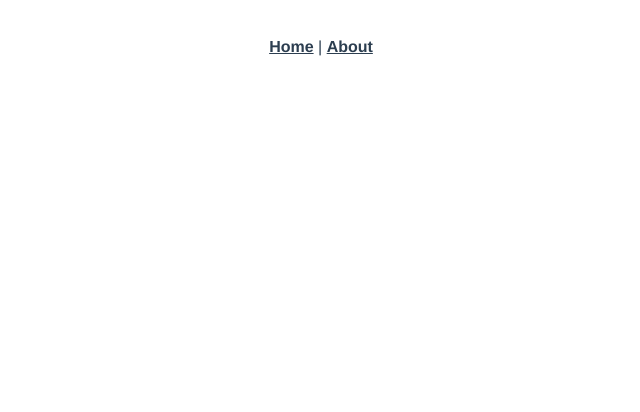
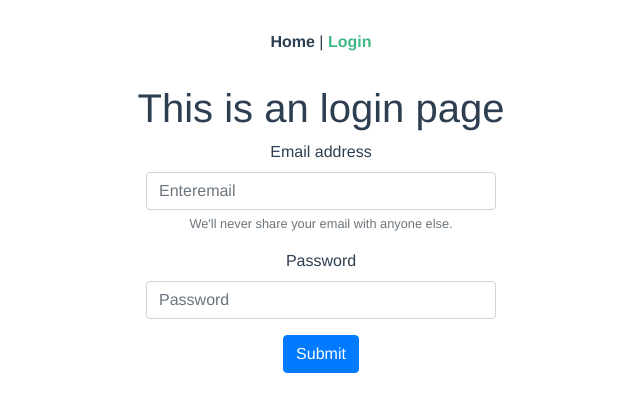
Before and after one commit to erikturkovic/fipugram, a Vue app: page /login in a window 1280 px wide. Shown: the top 412 px of the page, without its empty margins (319-959 px from the left). Built offline with nearby package versions, Linux system fonts and the light colour scheme.

Commit message:
Gotov Tutorial #1
Mislim da jedino nisam resil jednu natuknicu na kraju, nisam siguran.

```diff
--- a/public/index.html
+++ b/public/index.html
@@ -6,6 +6,7 @@
     <meta name="viewport" content="width=device-width,initial-scale=1.0">
     <link rel="icon" href="<%= BASE_URL %>favicon.ico">
     <title><%= htmlWebpackPlugin.options.title %></title>
+    <link rel="stylesheet" href="https://cdn.jsdelivr.net/npm/bootstrap@4.0.0/dist/css/bootstrap.min.css" integrity="sha384-Gn5384xqQ1aoWXA+058RXPxPg6fy4IWvTNh0E263XmFcJlSAwiGgFAW/dAiS6JXm" crossorigin="anonymous">
   </head>
   <body>
     <noscript>
--- a/src/App.vue
+++ b/src/App.vue
@@ -2,7 +2,7 @@
   <div id="app">
     <nav>
       <router-link to="/">Home</router-link> |
-      <router-link to="/about">About</router-link>
+      <router-link to="/login">Login</router-link>
     </nav>
     <router-view/>
   </div>
--- a/src/router/index.js
+++ b/src/router/index.js
@@ -11,12 +11,20 @@ const routes = [
     component: HomeView
   },
   {
-    path: '/about',
-    name: 'about',
+    path: '/login',
+    name: 'login',
     // route level code-splitting
     // this generates a separate chunk (about.[hash].js) for this route
     // which is lazy-loaded when the route is visited.
-    component: () => import(/* webpackChunkName: "about" */ '../views/AboutView.vue')
+    component: () => import(/* webpackChunkName: "about" */ '../views/Login.vue')
+  },
+  {
+    path: '/signup',
+    name: 'signup',
+    // route level code-splitting
+    // this generates a separate chunk (about.[hash].js) for this route
+    // which is lazy-loaded when the route is visited.
+    component: () => import(/* webpackChunkName: "about" */ '../views/Signup.vue')
   }
 ]
 
--- a/src/views/AboutView.vue
+++ /dev/null
@@ -1,5 +0,0 @@
-<template>
-  <div class="about">
-    <h1>This is an about page</h1>
-  </div>
-</template>
--- /dev/null
+++ b/src/views/Login.vue
@@ -0,0 +1,29 @@
+<template>
+ <div class="about">
+ <h1>This is an login page</h1>
+ <div class="container">
+ <div class="row">
+ <div class="col-sm"></div>
+ <div class="col-sm">
+ <form>
+ <div class="form-group">
+ <label for="exampleInputEmail1">Email address</label>
+ <input type="email" class="form-control"
+id="exampleInputEmail1" aria-describedby="emailHelp" placeholder="Enter
+email" />
+ <small id="emailHelp" class="form-text text-muted" >We'll
+never share your email with anyone else.</small>
+ </div>
+ <div class="form-group">
+ <label for="exampleInputPassword1">Password</label>
+ <input type="password" class="form-control"
+id="exampleInputPassword1" placeholder="Password" />
+ </div>
+ <button type="submit" class="btn btn-primary">Submit</button>
+ </form>
+ </div>
+ <div class="col-sm"></div>
+ </div>
+ </div>
+ </div>
+</template>
```
Also changed, not shown: src/views/Signup.vue (added).
